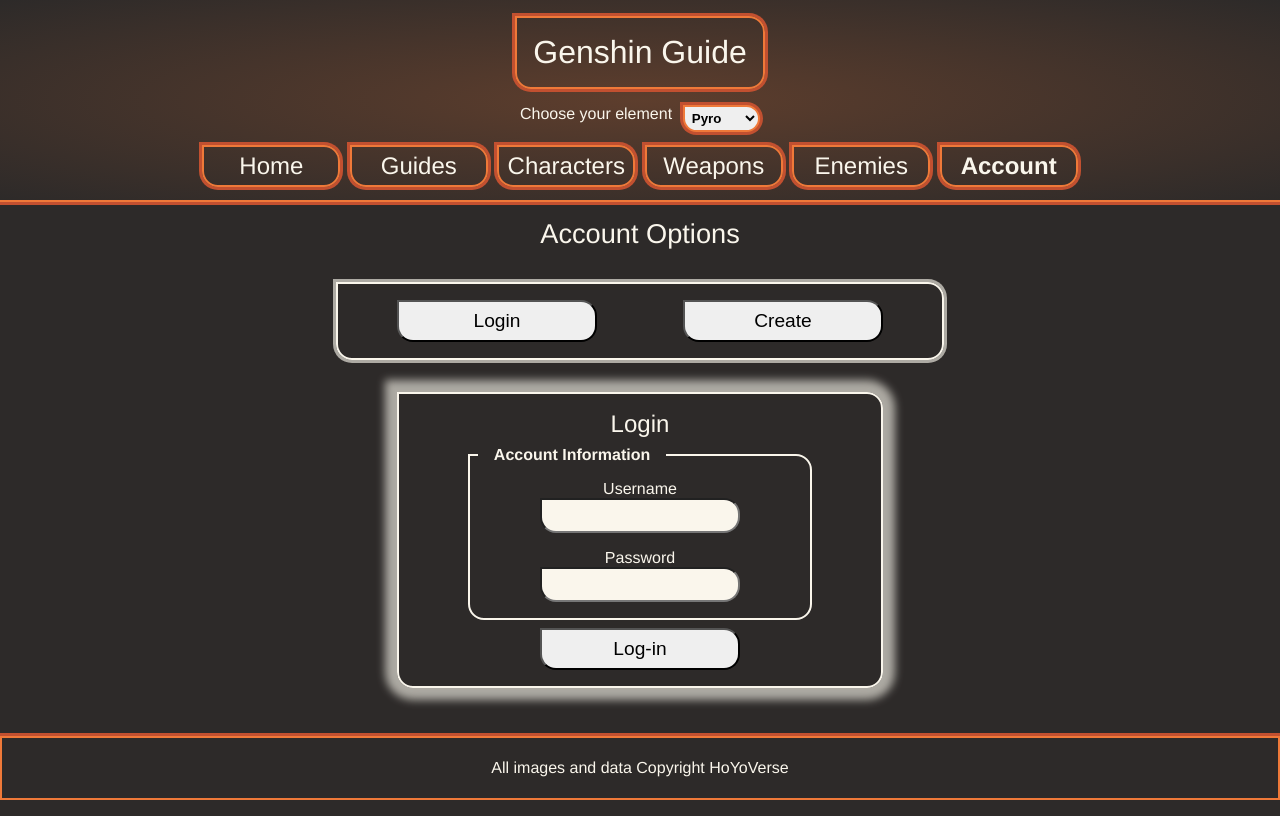
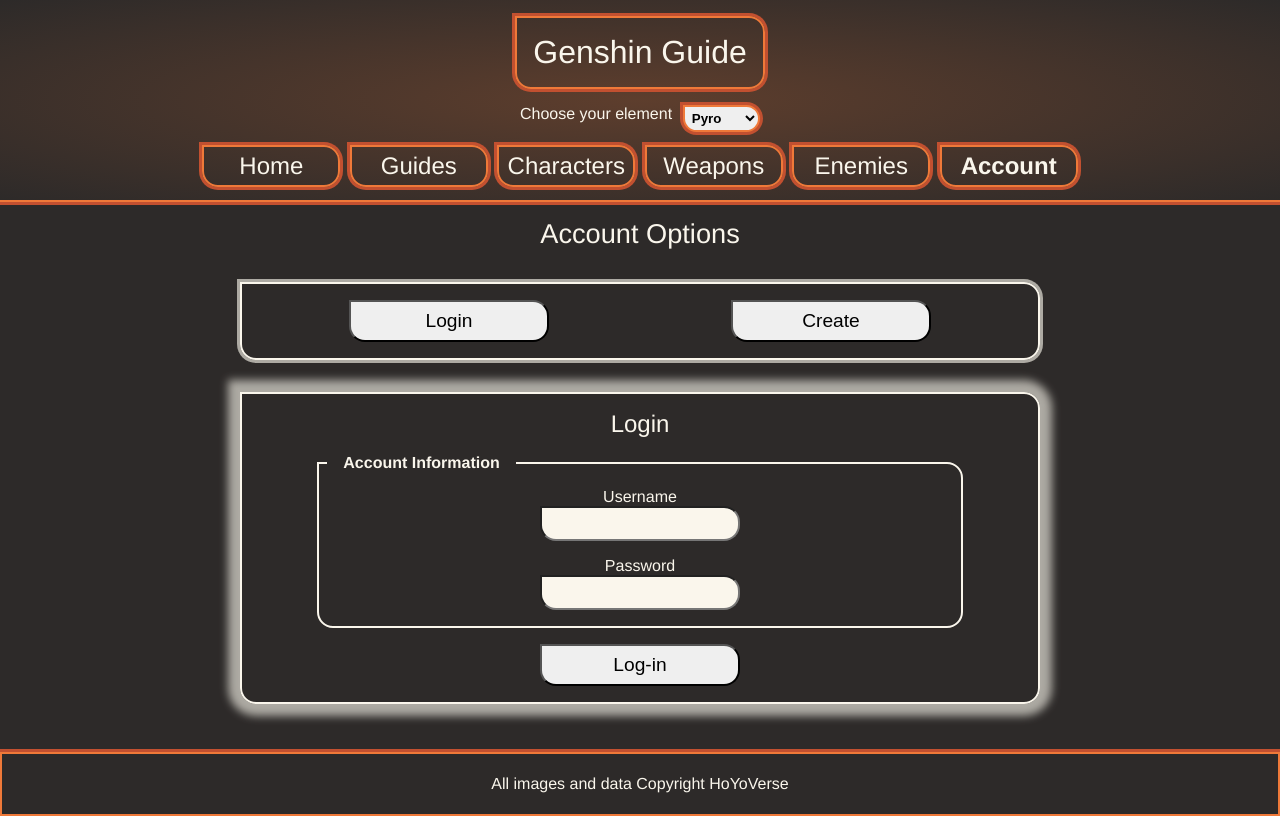
Before and after one commit to shbibsamy/genshin_guide, a Vue app: page /account in a window 1280 px wide. Both pictures are taken after a click on the button "Login". Built offline with nearby package versions, Linux system fonts and the light colour scheme; no server answers.

Commit message:
CSS Form adaptive handling

```diff
--- a/src/assets/css/menu.css
+++ b/src/assets/css/menu.css
@@ -28,6 +28,7 @@
     display: block;
     position: relative;
     user-select: none;
+    width: 100%;
 }
 
 .header .menu-icone .nav-icone {
--- a/src/components/AccountCreate.vue
+++ b/src/components/AccountCreate.vue
@@ -43,12 +43,12 @@
 <style scoped>
 
 form {
-    width: 80%;
+    width: 85%;
 }
 
 fieldset {
     text-align: left;
-    margin: 0.5rem;
+    margin-top: 1rem;
     padding: 0.5rem;
     border: 2px solid #FAF6EC;
     border-radius: 1rem;
@@ -79,6 +79,7 @@
 
 input[type=submit], input[type=button] {
     width: 200px;
+    margin-top: 1rem;
     padding: 0.5rem;
     font-size: 1.2rem;
     border-radius: 1rem;
--- a/src/components/AccountLogin.vue
+++ b/src/components/AccountLogin.vue
@@ -27,12 +27,12 @@
 </script>
 <style scoped>
 form {
-    width: 80%;
+    width: 85%;
 }
 
 fieldset {
     text-align: left;
-    margin: 0.5rem;
+    margin-top: 1rem;
     padding: 0.5rem;
     border: 2px solid #FAF6EC;
     border-radius: 1rem;
@@ -63,6 +63,7 @@
 
 input[type=submit], input[type=button] {
     width: 200px;
+    margin-top: 1rem;
     padding: 0.5rem;
     font-size: 1.2rem;
     border-radius: 1rem;
--- a/src/views/account/ConnectionView.vue
+++ b/src/views/account/ConnectionView.vue
@@ -74,7 +74,7 @@
     display: flex;
     flex-direction: column;
     align-items: center;
-    width: 80%;
+    width: 320px;
     margin: auto;
     padding: 1rem;
 }
@@ -86,7 +86,7 @@
 .login-form, .create-form {
     display: flex;
     justify-content: center;
-    width: 40%;
+    width: 320px;
     margin: 1rem;
     padding: 1rem;
     border-radius: 1rem;
@@ -98,7 +98,7 @@
 .account-box-options {
     display: flex;
     justify-content: space-around;
-    width: 50%;
+    min-width: 320px;
     margin: 1rem;
     padding: 1rem;
     border: 2px solid #FAF6EC;
@@ -108,7 +108,7 @@
 }
 
 input[type=button] {
-    width: 200px;
+    width: 150px;
     padding: 0.5rem;
     font-size: 1.2rem;
     border-radius: 1rem;
@@ -126,10 +126,44 @@
 }
 
 
-@media screen and (min-size: 1061px) {
+@media screen and (min-width: 1061px) {
+    .logged-out {
+        padding: 1rem;
+    }
+
+    .logged-in {
+        width: 1024px;
+    }
+
+    .account-info {
+        margin: 1rem;
+    }
+
+    .login-form, .create-form {
+        display: flex;
+        justify-content: center;
+        width: 800px;
+        margin: 1rem;
+        padding: 1rem;
+        border-radius: 1rem;
+        border-top-left-radius: 0;
+        border: 2px solid #FAF6EC;
+        box-shadow: 0px 0px 8px 12px #adaaa3;
+    }
+
+    .account-box-options {
+        display: flex;
+        justify-content: space-around;
+        width: 800px;
+    }
+
+    input[type=button] {
+    width: 200px;
+    }
+
     ul {
-    width: 600px;
-    border: 2px solid #FAF6EC;
-}
+        width: 600px;
+        border: 2px solid #FAF6EC;
+    }
 }
 </style>
```
